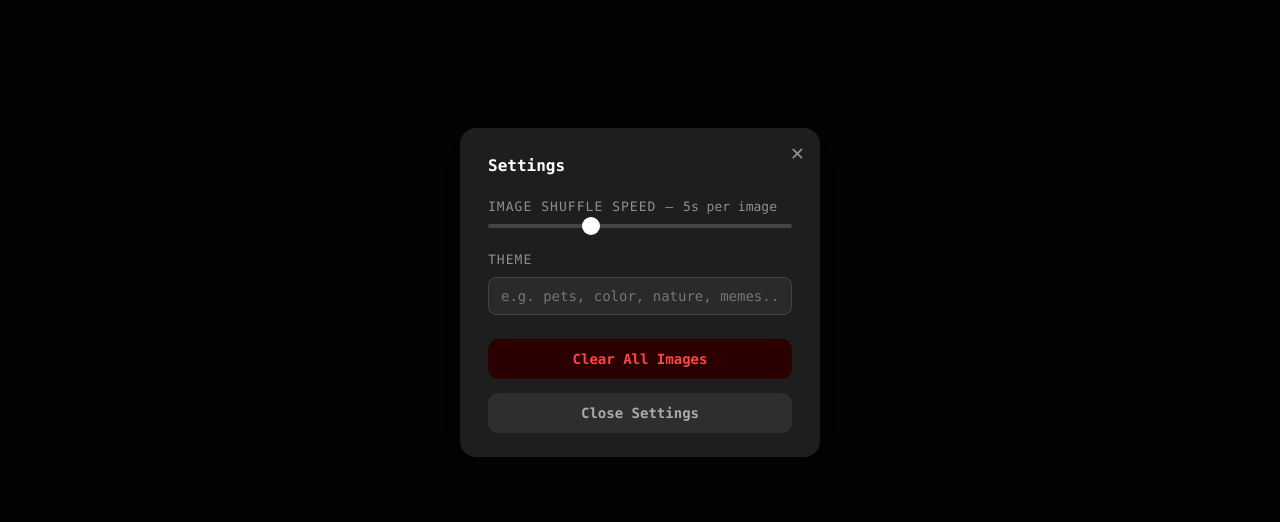
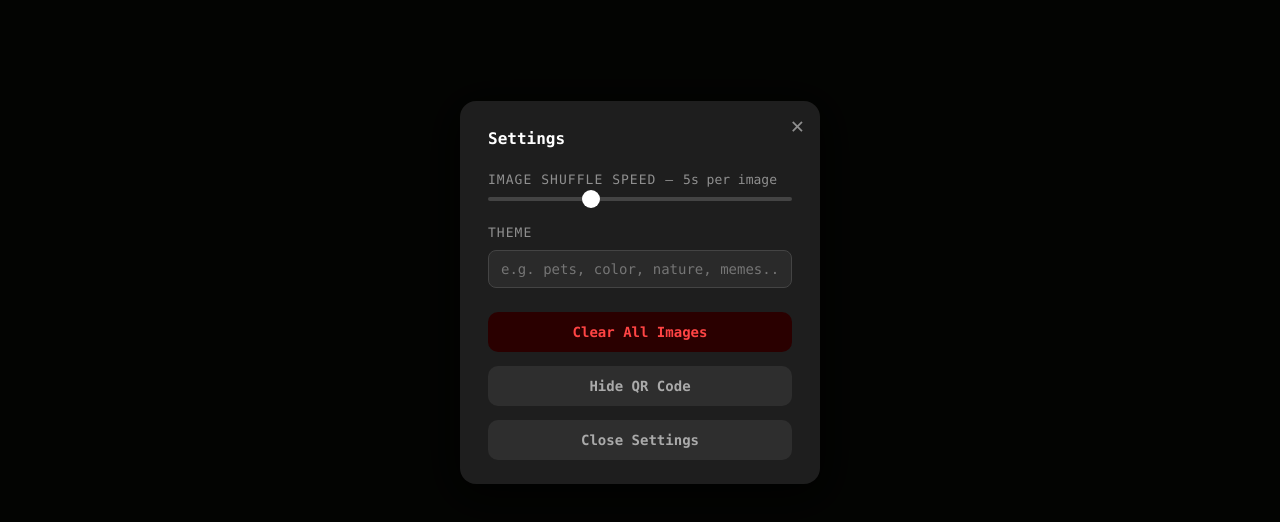
Before and after one commit to InternetCarly/SHOW-TELL, a website: page index.html in a window 1280 px wide. Both pictures are taken after a click on the button "Settings". Shown: the part 108-630 px from the top of the page. Drawn offline with Linux system fonts and the light colour scheme.

Commit message:
Update index.html

```diff
--- a/index.html
+++ b/index.html
@@ -296,6 +296,19 @@
       width: 100%;
     }
     #settingsClearBtn:hover { background: #3d0000; }
+    #settingsHideQrBtn {
+      background: #2e2e2e;
+      color: #aaa;
+      border: none;
+      border-radius: 10px;
+      font-size: 14px;
+      font-weight: 600;
+      padding: 12px 16px;
+      cursor: pointer;
+      width: 100%;
+      margin-top: -10px;
+    }
+    #settingsHideQrBtn:hover { background: #002a47; }
     #settingsCloseBtn {
       background: #2e2e2e;
       color: #aaa;
@@ -404,6 +417,9 @@
 
       <div class="setting-row">
         <button id="settingsClearBtn">Clear All Images</button>
+      </div>
+      <div class="setting-row">
+        <button id="settingsHideQrBtn">Hide QR Code</button>
       </div>
       <div class="setting-row">
         <button id="settingsCloseBtn">Close Settings</button>
@@ -632,13 +648,18 @@
 
     // Load saved theme
     const savedTheme = localStorage.getItem('showtell_theme') || '';
-    themeInput.value = savedTheme;
-    themeDisplay.textContent = savedTheme ? `Theme: ${savedTheme}` : '';
+    themeInput.value = '';
+    themeDisplay.textContent = '';
 
     themeInput.addEventListener('input', () => {
       const val = themeInput.value.trim();
       themeDisplay.textContent = val ? `Theme: ${val}` : '';
       localStorage.setItem('showtell_theme', themeInput.value);
+    });
+    themeInput.addEventListener('keydown', (e) => {
+      if (e.key === 'Enter' && themeInput.value.trim()) {
+        settingsOverlay.classList.remove('visible');
+      }
     });
 
     settingsBtn.addEventListener('click', () => settingsOverlay.classList.add('visible'));
@@ -659,6 +680,14 @@
       confirmOverlay.classList.add('visible');
     });
 
+    const hideQrBtn = document.getElementById('settingsHideQrBtn');
+    let qrHidden = false;
+    hideQrBtn.addEventListener('click', () => {
+      qrHidden = !qrHidden;
+      qrContainer.style.display = qrHidden ? 'none' : '';
+      hideQrBtn.textContent = qrHidden ? 'Show QR Code' : 'Hide QR Code';
+    });
+
     document.getElementById('settingsCloseBtn').addEventListener('click', () => {
       settingsOverlay.classList.remove('visible');
     });
```
